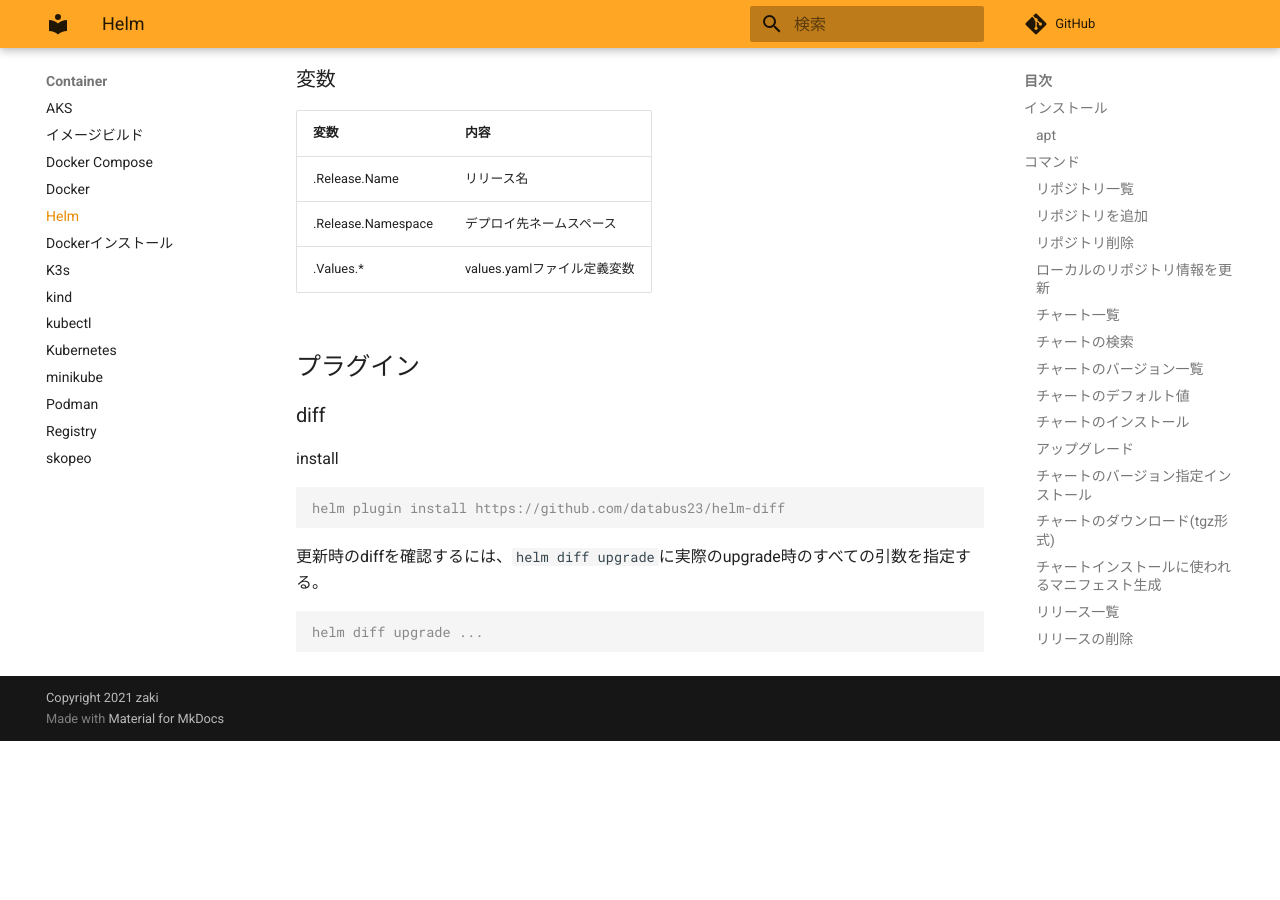
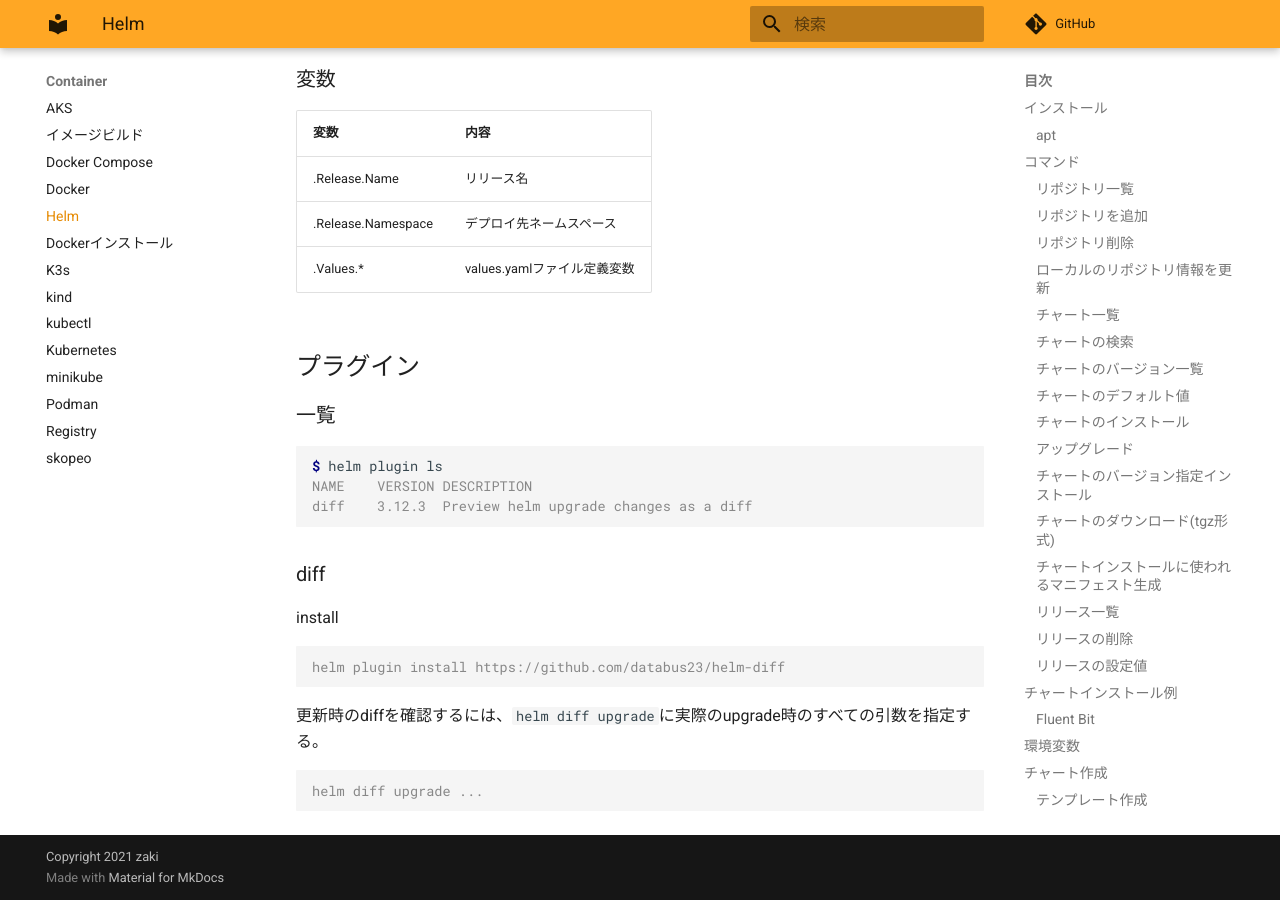
Before and after one commit to zaki-lknr/docs, an MkDocs documentation site: the page built from docs/Container/helm.md, in a window 1280 px wide and 900 px high, scrolled down 6130 px. Built offline with MkDocs 1.6.1 and Material for MkDocs 9.7.7, drawn with Linux system fonts in a browser that asks for light colours; comment, search, counter and statistics services are not loaded; before the commit the page ends 6871 px from its top, so only the background shows below that.

Commit message:
add: container/helm: plugin一覧

````diff
--- a/docs/Container/helm.md
+++ b/docs/Container/helm.md
@@ -309,6 +309,14 @@ mychart/charts
 
 ## プラグイン
 
+### 一覧
+
+```console
+$ helm plugin ls
+NAME    VERSION DESCRIPTION
+diff    3.12.3  Preview helm upgrade changes as a diff
+```
+
 ### diff
 
 install
````
